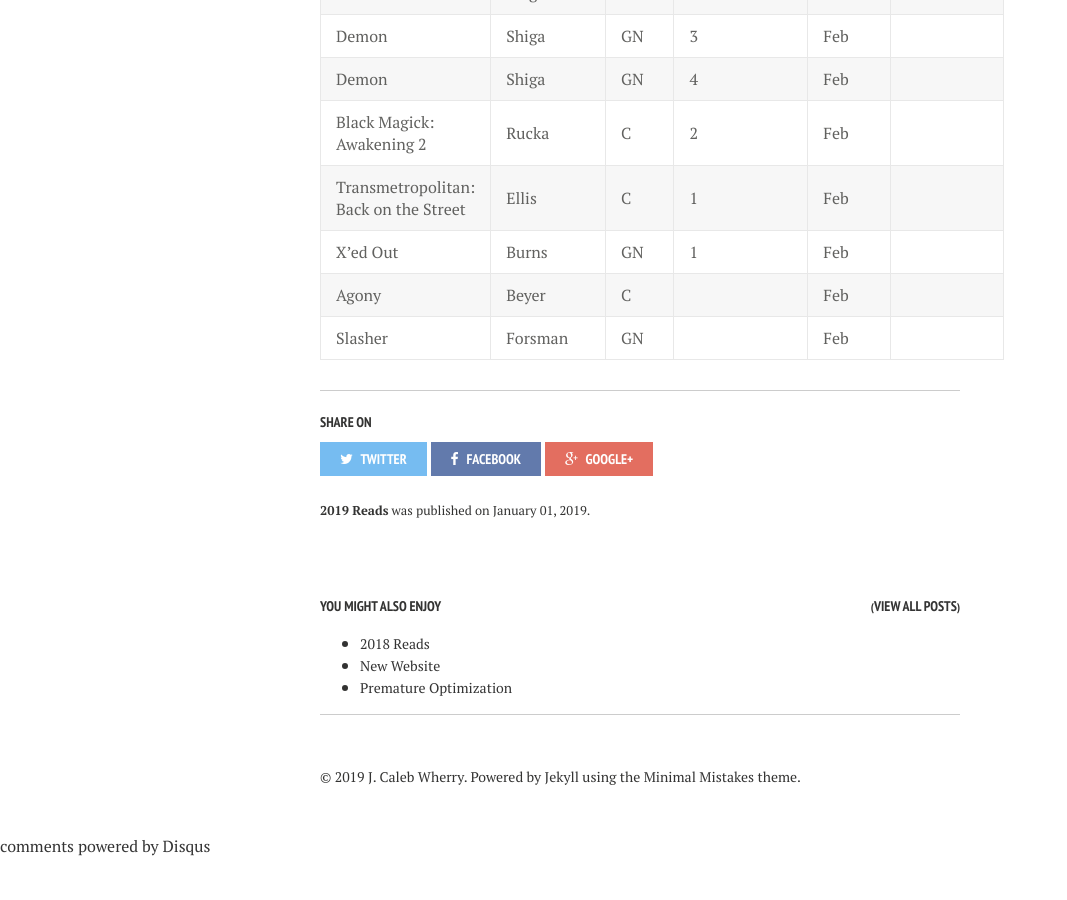
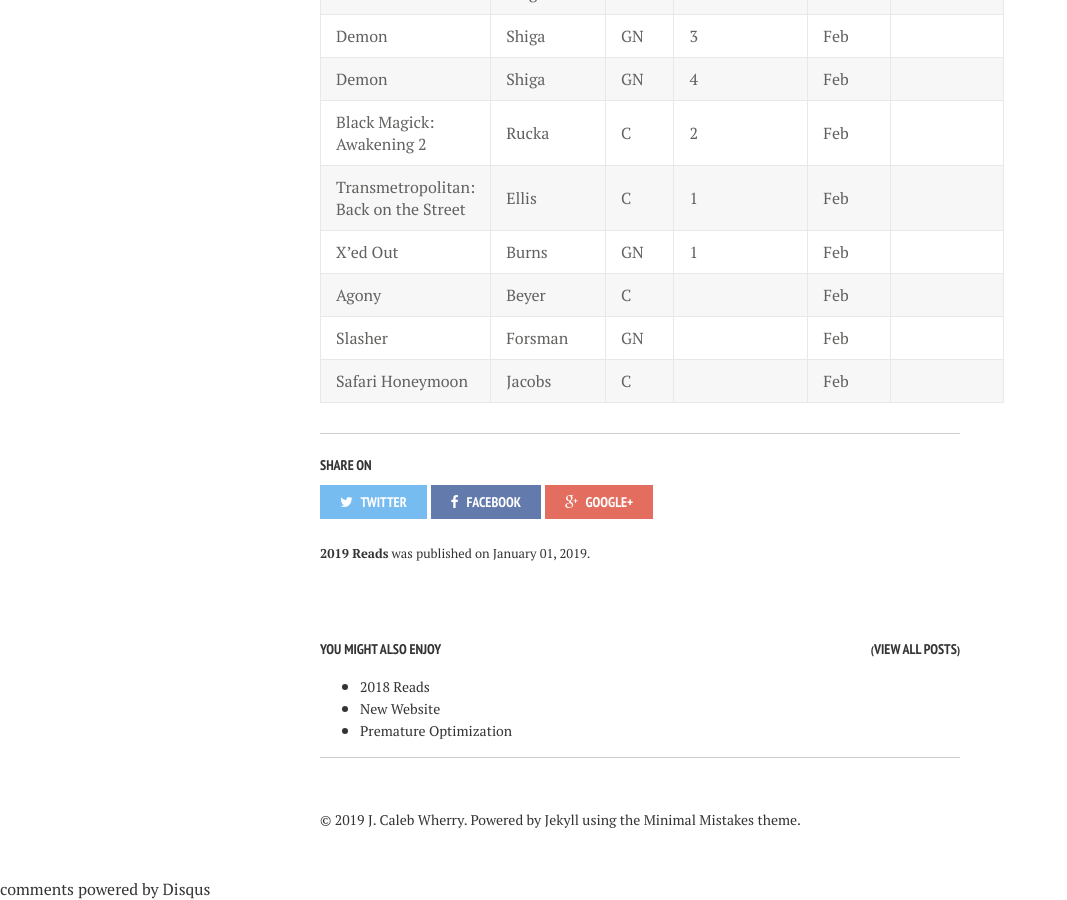
Before and after one commit to calebwherry/calebwherry.github.io, a Jekyll site: the page built from _posts/2019-01-01-2019-Reads.md, in a window 1280 px wide and 900 px high, scrolled down 3358 px. Shown: the whole window, without its empty margins (0-1067 px from the left). Built offline with Jekyll 4.4.1, drawn with Linux system fonts in a browser that asks for light colours; nearby versions of some CDN libraries; comment, search, counter and statistics services are not loaded; before the commit the page ends 4215 px from its top, so only the background shows below that.

Commit message:
Added new 2019 reads.

```diff
--- a/_posts/2019-01-01-2019-Reads.md
+++ b/_posts/2019-01-01-2019-Reads.md
@@ -76,3 +76,4 @@ Note: Under 'Issue/Volume', '#' denotes a single comic issue. Otherwise, it is a
 | X'ed Out                               | Burns      | GN    | 1            | Feb          |                                               |
 | Agony                                  | Beyer      | C     |              | Feb          |                                               |
 | Slasher                                | Forsman    | GN    |              | Feb          |                                               |
+| Safari Honeymoon                       | Jacobs     | C     |              | Feb          |                                               |
```
